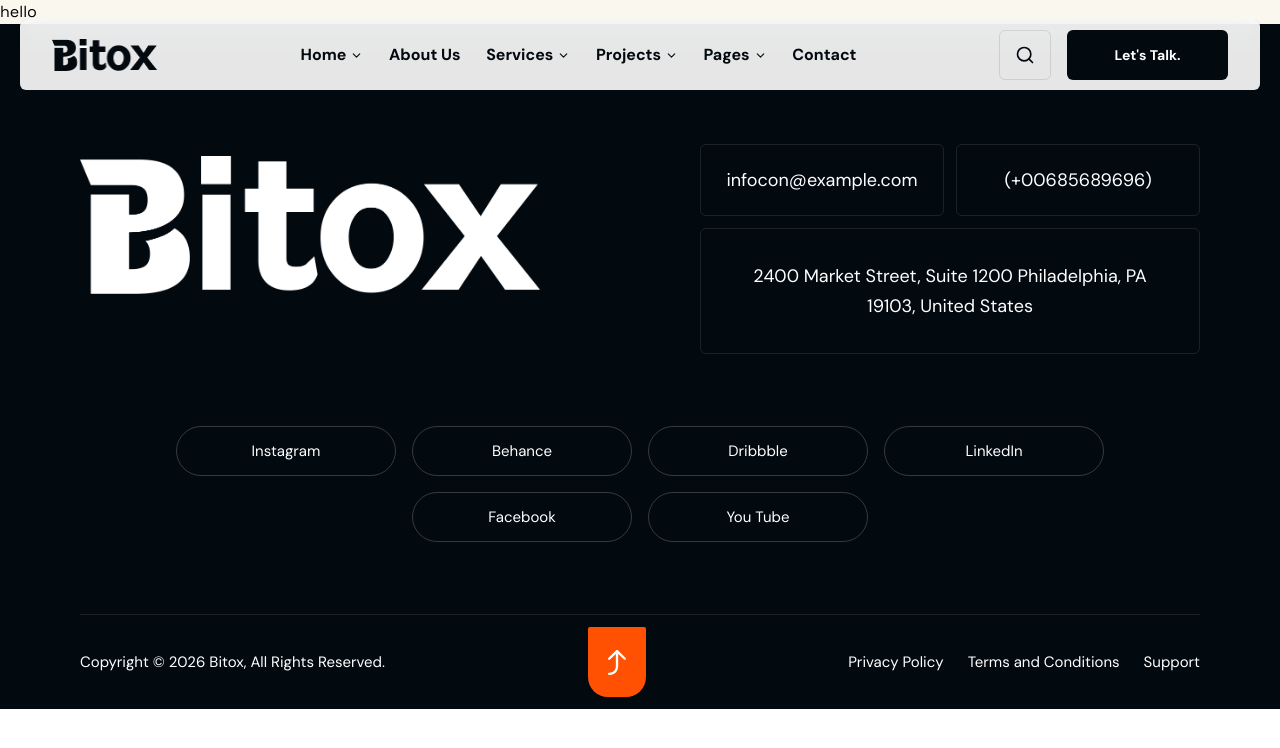
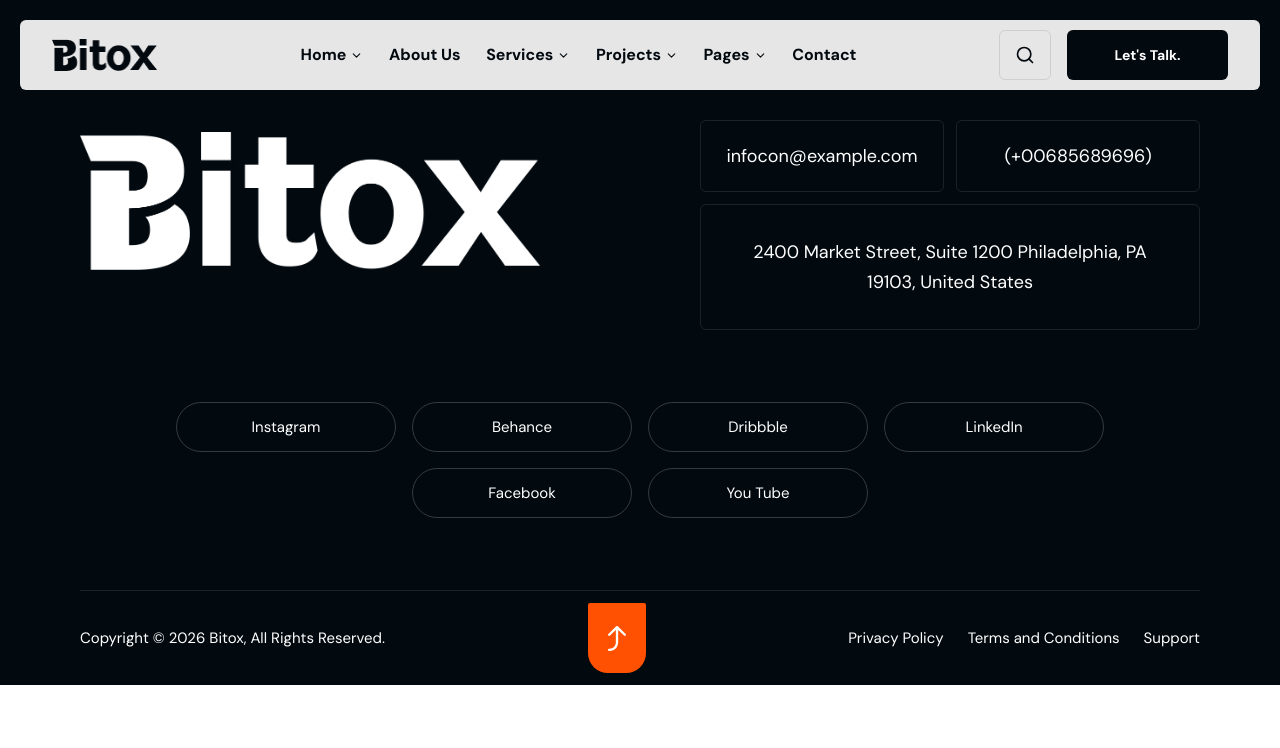
Before and after one commit to Mostofa-zaman/bitox-business-consulting-website, a Next.js app: page / in a window 1280 px wide. Shown: the top 748 px of the page. Built offline with nearby package versions, Linux system fonts and the light colour scheme.

Commit message:
feat(home): add theme initializer to business consultant home

```diff
--- a/src/app/(business-consultant)/page.jsx
+++ b/src/app/(business-consultant)/page.jsx
@@ -1,12 +1,14 @@
+import ThemeInitializer from "@/components/helper/ThemeInitializer";
 
 
 
+const Home1 = () => {
+  return (
+   <>
+    <ThemeInitializer pathName={"business-consultant"} />
 
-export default function Home() {
-  return (
+   </>
+  );
+};
 
-
-<h1>hello</h1>
-
-  );
-}
+export default Home1;
```
